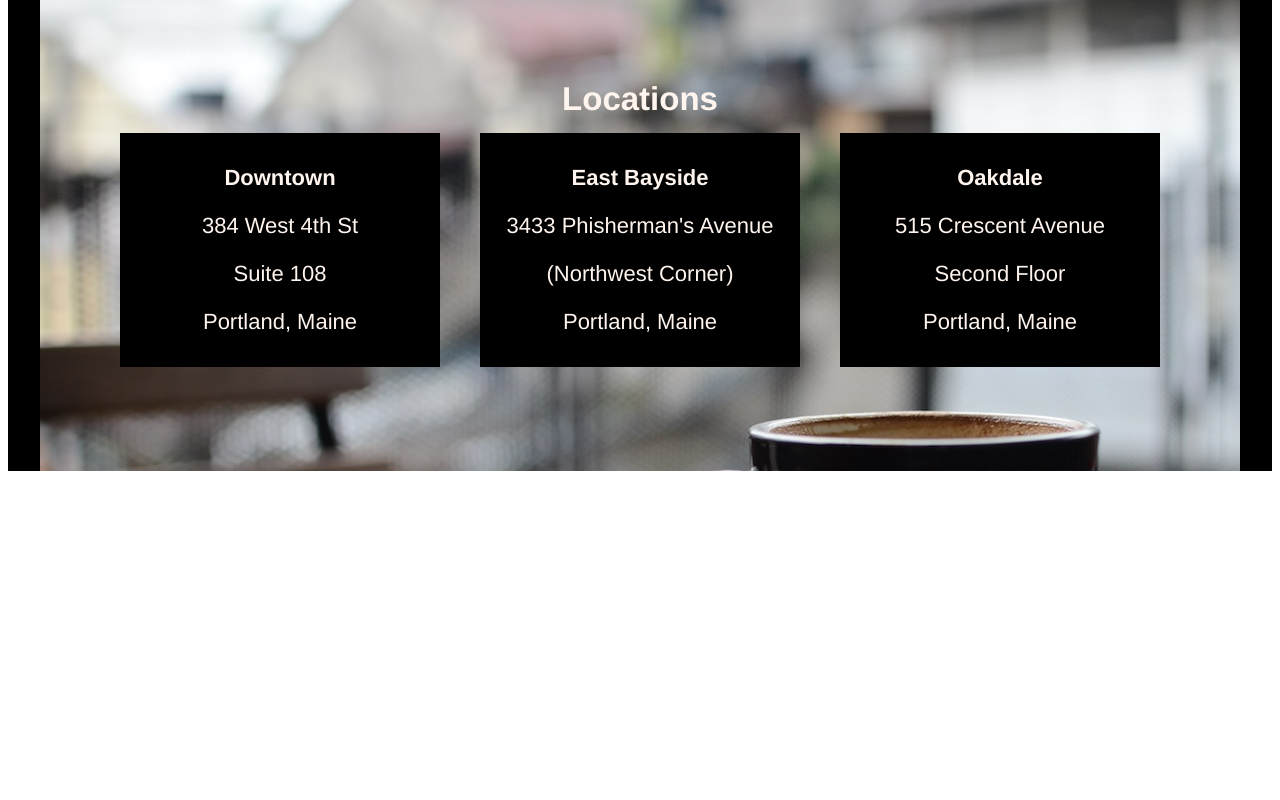
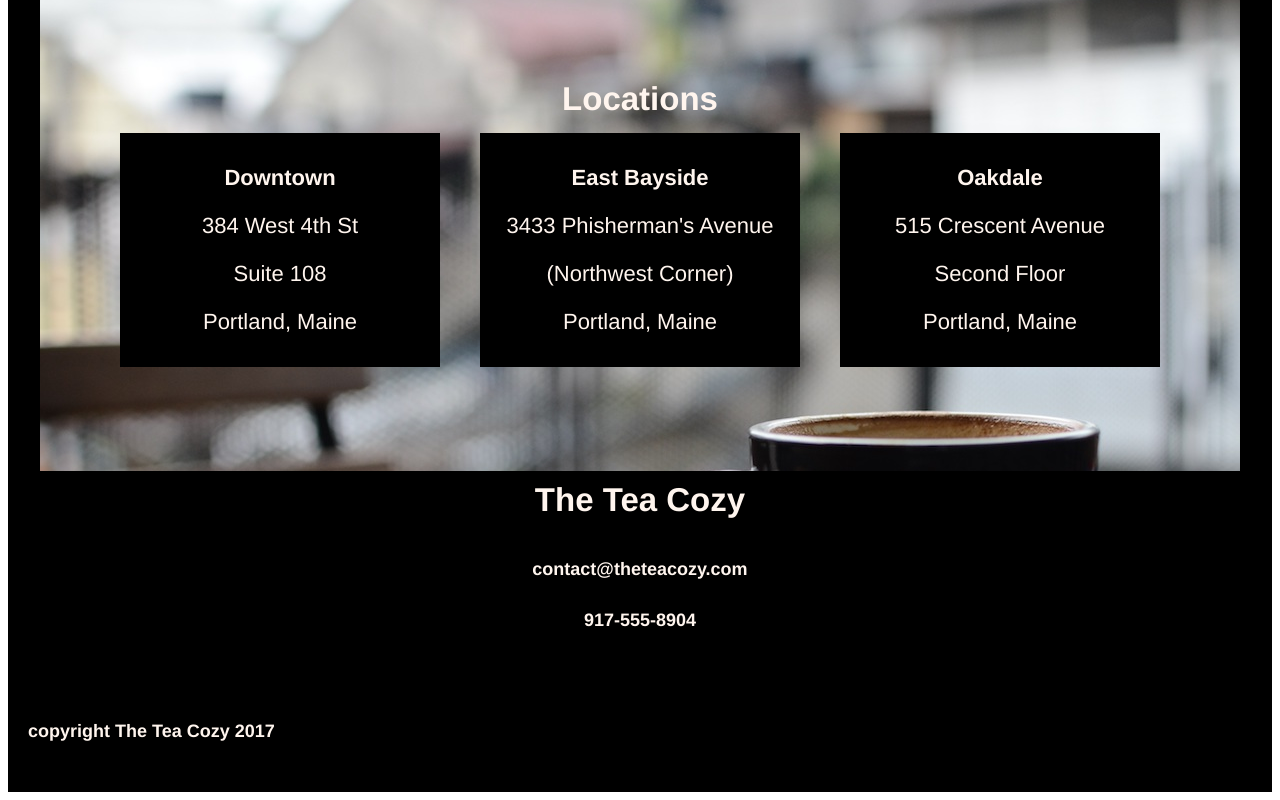
Before and after one commit to Doe85/Tea_Cozy, a plain HTML site: page index.html in a window 1280 px wide. Shown: the part 1543-2343 px from the top of the page. Before the commit the page ends 2022 px from the top, so only its background shows below. Drawn offline with Linux system fonts and the light colour scheme.

Commit message:
First draft. Needs reviewing.

```diff
--- a/CSS/index.css
+++ b/CSS/index.css
@@ -3,7 +3,6 @@
   font-family: helvetica, sans-serif;
   font-size: 22px;
   color: seashell;
-  text-align: center;
 }
 
 h2 {
@@ -15,6 +14,10 @@ h2 {
 h4 {
   margin: 0;
   padding: 10px;
+}
+
+h5 {
+  font-size: 18px;
 }
 
 .flex-container {
@@ -72,6 +75,7 @@ header span {
   height: 700px;
   padding-top: 70px;
   margin: 0 auto;
+  text-align: center;
 }
 
 #image_large_text {
@@ -89,6 +93,7 @@ header span {
   margin: 0 auto;
   padding-top: 70px;
   padding-bottom: 70px;
+  text-align: center;
 }
 
 #s2_header {
@@ -113,6 +118,7 @@ header span {
   width: 1200px;
   margin: 0 auto;
   flex-direction: column;
+  text-align: center;
 }
 
 #locationsheader {
@@ -129,3 +135,13 @@ header span {
   margin: 5px 20px;
   background-color: black;
 }
+
+#contact {
+  height: 200px;
+  text-align: center;
+}
+
+footer {
+  text-align: left;
+  padding: 20px;
+}
--- a/index.html
+++ b/index.html
@@ -104,8 +104,17 @@
 
 <!-- Section - Contact -->
       <div id="contact" class="flex-container">
+        <div class="contactinfo">
+          <h2>The Tea Cozy</h2>
+          <h5>contact@theteacozy.com</h5>
+          <h5>917-555-8904</h5>
+        </div>
+      </div>
 
-      </div>
+<!-- Section - Footer -->
+      <footer>
+        <h5>copyright The Tea Cozy 2017</h5>
+      </footer>
 
 
 
```
